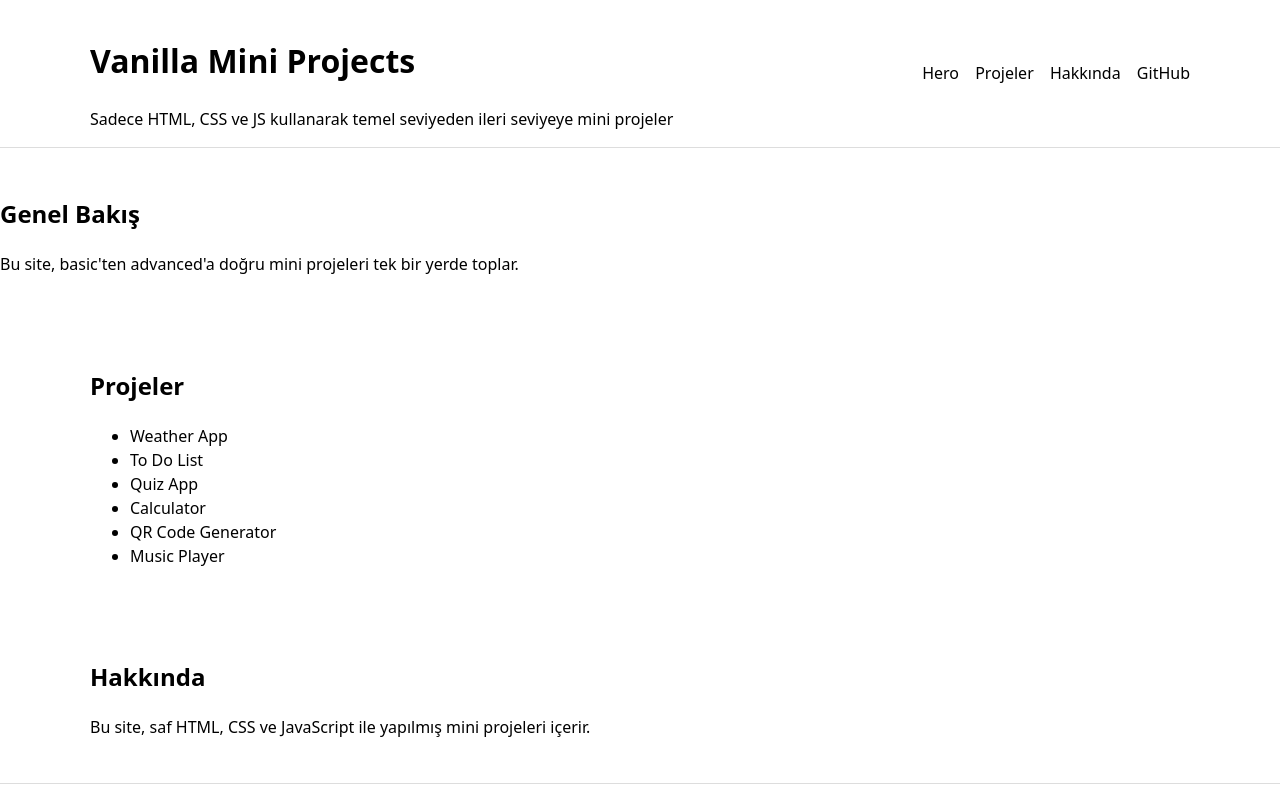
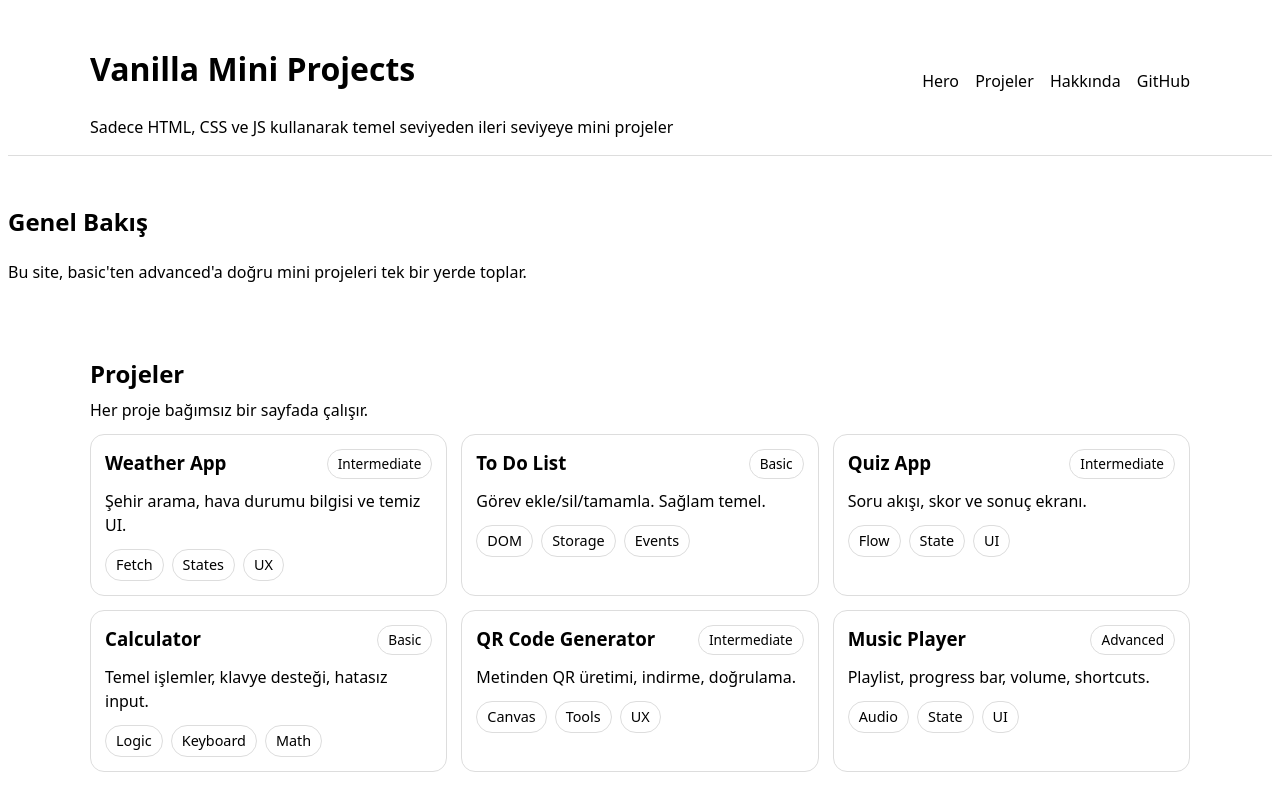
Before and after one commit to burcuusta/vanilla-mini-projects, a plain HTML site: page index.html in a window 1280 px wide. Shown: the top 800 px of the page. Drawn offline with Linux system fonts and the light colour scheme.

Commit message:
maindeki projeler classı kabaca düzenlendi

```diff
--- a/assets/styles.css
+++ b/assets/styles.css
@@ -3,7 +3,7 @@ a { color: inherit; text-decoration: none; }
 a:hover { text-decoration: underline; }}
 
 body{
-  margin: 0;
+  margin: 0,;
   font-family: system-ui, Arial, sans-serif;
   line-height: 1.5;
 }
@@ -42,3 +42,66 @@ display: flex;
 .header p{ margin: 6px 0 0; }
 .nav a{ margin-right: 12px; }
 .nav a:last-child{ margin-right: 0; }
+
+
+/*kart */
+/* section header iskeleti */
+.section__header{ margin-bottom: 12px; }
+.section__title{ margin: 0 0 6px; }
+.section__subtitle{ margin: 0; }
+
+/* kartların dizilimi: grid iskeleti */
+.projects{
+  display: grid;
+  grid-template-columns: repeat(3, 1fr);
+  gap: 14px;
+}
+
+/* kart iskeleti */
+.card{
+  display: block;
+  border: 1px solid #ddd;
+  padding: 14px;
+  border-radius: 14px;
+}
+.card__top{
+  display: flex;
+  align-items: start;
+  justify-content: space-between;
+  gap: 10px;
+}
+.card__title{ margin: 0; }
+.card__desc{ margin: 10px 0 0; }
+
+/* tag listesi */
+.card__meta{
+  list-style: none;
+  padding: 0;
+  margin: 12px 0 0;
+  display: flex;
+  gap: 8px;
+  flex-wrap: wrap;
+}
+.tag{
+  border: 1px solid #ddd;
+  padding: 4px 10px;
+  border-radius: 999px;
+  font-size: 0.9rem;
+}
+
+/* badge iskeleti */
+.badge{
+  border: 1px solid #ddd;
+  padding: 4px 10px;
+  border-radius: 999px;
+  font-size: 0.85rem;
+  white-space: nowrap;
+}
+
+/* responsive iskelet */
+@media (max-width: 900px){
+  .projects{ grid-template-columns: repeat(2, 1fr); }
+}
+@media (max-width: 560px){
+  .projects{ grid-template-columns: 1fr; }
+}
--- a/index.html
+++ b/index.html
@@ -18,7 +18,7 @@
       <a class="nav__link" href="#hero">Hero</a>
       <a class="nav__link" href="#projects">Projeler</a>
       <a class="nav__link" href="#about">Hakkında</a>
-      <a class="nav__link" href="https://github.com/" target="_blank" rel="noopener noreferrer">GitHub</a>
+      <a class="nav__link" href="https://github.com/burcuusta" target="_blank" rel="noopener noreferrer">GitHub</a>
     </nav>
   </div>
 </header>
@@ -35,21 +35,94 @@
     </section>
 
      <section id="projects" class="section">
-      <div class="container">
-        <h2>Projeler</h2>
+  <div class="container">
+    <header class="section__header">
+      <h2 class="section__title">Projeler</h2>
+      <p class="section__subtitle">Her proje bağımsız bir sayfada çalışır.</p>
+    </header>
 
-        <div class="projects">
-          <ul>
-            <li><a href="./projects/weather/index.html">Weather App</a></li>
-            <li><a href="./projects/todo/index.html">To Do List</a></li>
-            <li><a href="./projects/quiz/index.html">Quiz App</a></li>
-            <li><a href="./projects/calculator/index.html">Calculator</a></li>
-            <li><a href="./projects/qr-generator/index.html">QR Code Generator</a></li>
-            <li><a href="./projects/music-player/index.html">Music Player</a></li>
-          </ul>
+    <div class="projects">
+      <a class="card" href="./projects/weather/index.html">
+        <div class="card__top">
+          <h3 class="card__title">Weather App</h3>
+          <span class="badge badge--intermediate">Intermediate</span>
         </div>
-      </div>
-    </section>
+        <p class="card__desc">Şehir arama, hava durumu bilgisi ve temiz UI.</p>
+        <ul class="card__meta" aria-label="Etiketler">
+          <li class="tag">Fetch</li>
+          <li class="tag">States</li>
+          <li class="tag">UX</li>
+        </ul>
+      </a>
+
+      <a class="card" href="./projects/todo/index.html">
+        <div class="card__top">
+          <h3 class="card__title">To Do List</h3>
+          <span class="badge badge--basic">Basic</span>
+        </div>
+        <p class="card__desc">Görev ekle/sil/tamamla. Sağlam temel.</p>
+        <ul class="card__meta" aria-label="Etiketler">
+          <li class="tag">DOM</li>
+          <li class="tag">Storage</li>
+          <li class="tag">Events</li>
+        </ul>
+      </a>
+
+      <a class="card" href="./projects/quiz/index.html">
+        <div class="card__top">
+          <h3 class="card__title">Quiz App</h3>
+          <span class="badge badge--intermediate">Intermediate</span>
+        </div>
+        <p class="card__desc">Soru akışı, skor ve sonuç ekranı.</p>
+        <ul class="card__meta" aria-label="Etiketler">
+          <li class="tag">Flow</li>
+          <li class="tag">State</li>
+          <li class="tag">UI</li>
+        </ul>
+      </a>
+
+      <a class="card" href="./projects/calculator/index.html">
+        <div class="card__top">
+          <h3 class="card__title">Calculator</h3>
+          <span class="badge badge--basic">Basic</span>
+        </div>
+        <p class="card__desc">Temel işlemler, klavye desteği, hatasız input.</p>
+        <ul class="card__meta" aria-label="Etiketler">
+          <li class="tag">Logic</li>
+          <li class="tag">Keyboard</li>
+          <li class="tag">Math</li>
+        </ul>
+      </a>
+
+      <a class="card" href="./projects/qr-generator/index.html">
+        <div class="card__top">
+          <h3 class="card__title">QR Code Generator</h3>
+          <span class="badge badge--intermediate">Intermediate</span>
+        </div>
+        <p class="card__desc">Metinden QR üretimi, indirme, doğrulama.</p>
+        <ul class="card__meta" aria-label="Etiketler">
+          <li class="tag">Canvas</li>
+          <li class="tag">Tools</li>
+          <li class="tag">UX</li>
+        </ul>
+      </a>
+
+      <a class="card" href="./projects/music-player/index.html">
+        <div class="card__top">
+          <h3 class="card__title">Music Player</h3>
+          <span class="badge badge--advanced">Advanced</span>
+        </div>
+        <p class="card__desc">Playlist, progress bar, volume, shortcuts.</p>
+        <ul class="card__meta" aria-label="Etiketler">
+          <li class="tag">Audio</li>
+          <li class="tag">State</li>
+          <li class="tag">UI</li>
+        </ul>
+      </a>
+    </div>
+  </div>
+</section>
+
 
     <section id="about" class="section">
       <div class="container">
```
